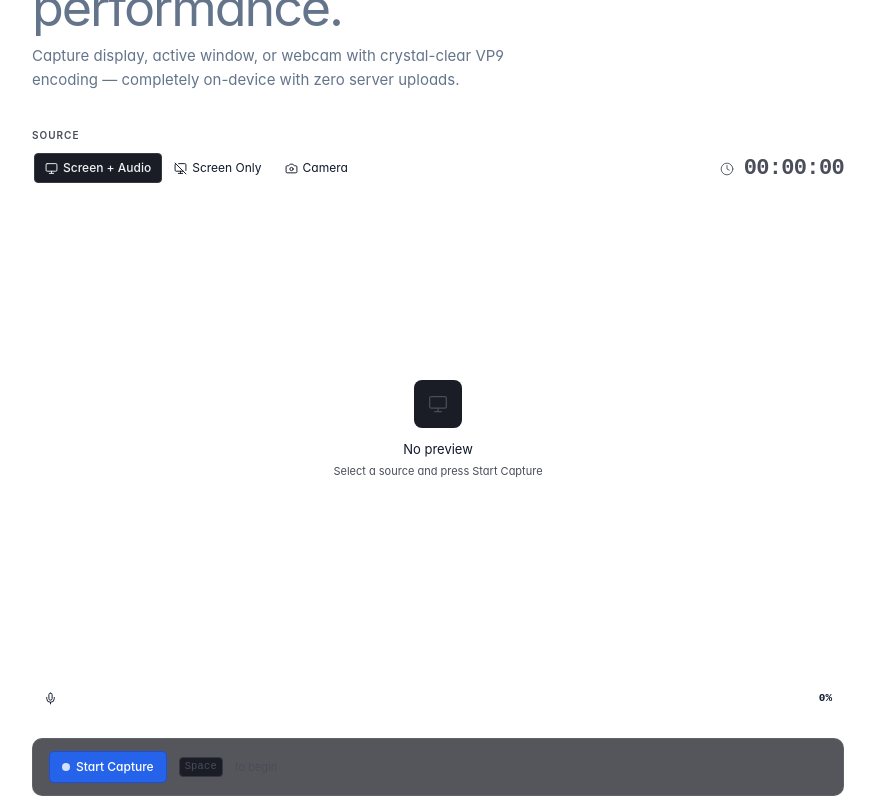
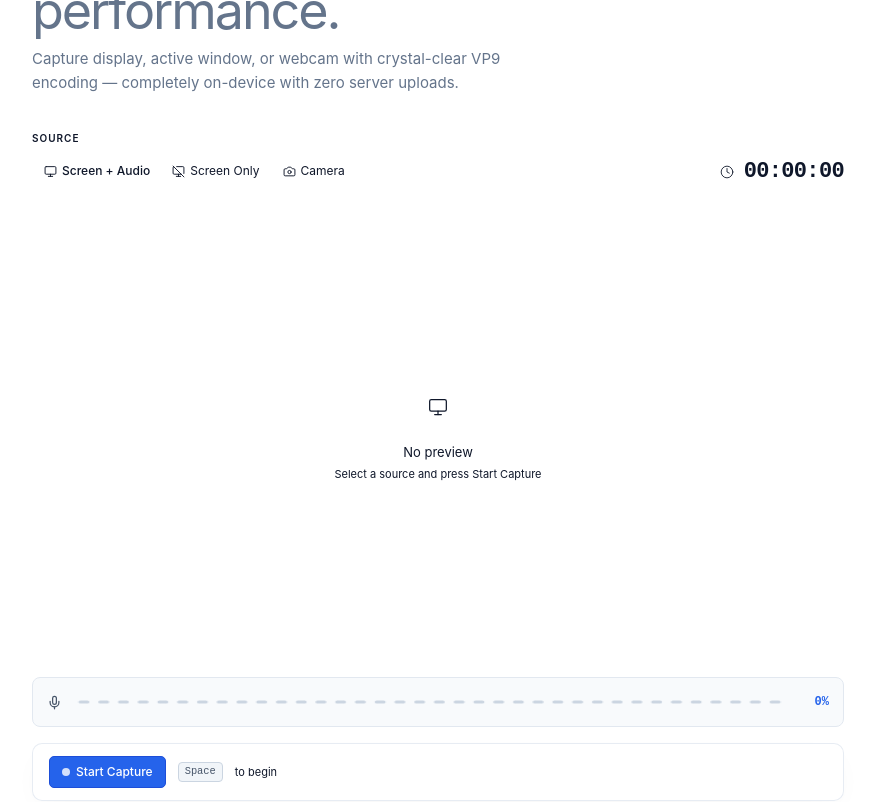
Before and after one commit to bhavyasachula/QuickTap, a React (Vite) app: page / in a window 1280 px wide. Shown: the part 1180-1982 px from the top of the page, without its empty margins (202-1077 px from the left). Built offline with nearby package versions, Linux system fonts and the light colour scheme.

Commit message:
feat: initialize UI components for screen recording interface including preview, telemetry, mode selection, and playback controls

```diff
--- a/src/components/AudioVisualizer.jsx
+++ b/src/components/AudioVisualizer.jsx
@@ -1,11 +1,7 @@
-/**
- * AudioVisualizer — minimal 32-bar canvas meter.
- * Tight, dense, no glow. Colors: blue peaks, gray flat, white clip.
- */
 import { useEffect, useRef, useState } from 'react';
 import { Mic, MicOff } from 'lucide-react';
 
-const BAR_COUNT = 32;
+const BAR_COUNT = 36;
 
 export default function AudioVisualizer({ analyserRef, isRecording, isMuted }) {
   const canvasRef = useRef(null);
@@ -32,10 +28,10 @@ export default function AudioVisualizer({ analyserRef, isRecording, isMuted }) {
       if (!active) {
         // Flat idle bars
         for (let i = 0; i < BAR_COUNT; i++) {
-          ctx.fillStyle = 'rgba(255,255,255,0.05)';
+          ctx.fillStyle = '#cbd5e1';
           const x = i * slot + gapW / 2;
           ctx.beginPath();
-          ctx.roundRect(x, H / 2 - 1.5, barW, 3, 1);
+          ctx.roundRect(x, H / 2 - 1.5, barW, 3, 1.5);
           ctx.fill();
         }
         setLevel(0);
@@ -58,15 +54,14 @@ export default function AudioVisualizer({ analyserRef, isRecording, isMuted }) {
         const x    = i * slot + gapW / 2;
         const y    = (H - barH) / 2;
 
-        // Color by level: blue → gray → white
         let color;
-        if (pct < 0.5)       color = `rgba(37,99,235,${0.4 + pct * 0.9})`;
-        else if (pct < 0.85) color = `rgba(148,163,184,${0.6 + pct * 0.4})`;
-        else                 color = `rgba(241,245,249,${0.85 + pct * 0.15})`;
+        if (pct < 0.5)       color = `rgba(37, 99, 235, ${0.6 + pct * 0.8})`; // Indigo/Blue
+        else if (pct < 0.85) color = `rgba(147, 51, 234, ${0.7 + pct * 0.3})`; // Purple
+        else                 color = `rgba(225, 29, 72, ${0.85 + pct * 0.15})`; // Rose/Red
 
         ctx.fillStyle = color;
         ctx.beginPath();
-        ctx.roundRect(x, y, barW, barH, 1.5);
+        ctx.roundRect(x, y, barW, barH, 2);
         ctx.fill();
       }
 
@@ -80,19 +75,20 @@ export default function AudioVisualizer({ analyserRef, isRecording, isMuted }) {
   return (
     <div
       style={{
-        display: 'flex', alignItems: 'center', gap: '10px',
-        background: 'var(--color-surface-raised)',
-        border: '1px solid var(--color-border-subtle)',
-        borderRadius: '6px',
-        padding: '8px 12px',
+        display: 'flex', alignItems: 'center', gap: '12px',
+        background: '#f8fafc',
+        border: '1px solid #e2e8f0',
+        borderRadius: '8px',
+        padding: '8px 14px',
       }}
     >
       {/* Icon */}
       <div style={{ flexShrink: 0 }}>
-        {isMuted
-          ? <MicOff size={13} strokeWidth={1.75} style={{ color: '#f87171' }} />
-          : <Mic size={13} strokeWidth={1.75} style={{ color: 'var(--color-text-secondary)' }} />
-        }
+        {isMuted ? (
+          <MicOff size={15} strokeWidth={2} style={{ color: '#ef4444' }} />
+        ) : (
+          <Mic size={15} strokeWidth={2} style={{ color: '#475569' }} />
+        )}
       </div>
 
       {/* Bars */}
@@ -103,7 +99,7 @@ export default function AudioVisualizer({ analyserRef, isRecording, isMuted }) {
             style={{
               position: 'absolute', inset: 0,
               display: 'flex', alignItems: 'center',
-              fontSize: '11px', color: 'var(--color-text-tertiary)',
+              fontSize: '12px', color: '#94a3b8', fontWeight: 500,
             }}
           >
             Microphone muted
@@ -116,10 +112,10 @@ export default function AudioVisualizer({ analyserRef, isRecording, isMuted }) {
         <div
           style={{
             fontFamily: 'var(--font-mono)',
-            fontSize: '11px',
-            fontWeight: 600,
-            color: level > 75 ? '#f87171' : level > 45 ? '#fbbf24' : 'var(--color-text-secondary)',
-            minWidth: '28px',
+            fontSize: '12px',
+            fontWeight: 700,
+            color: level > 75 ? '#dc2626' : level > 45 ? '#d97706' : '#2563eb',
+            minWidth: '32px',
           }}
         >
           {level}%
--- a/src/index.css
+++ b/src/index.css
@@ -1,110 +1,84 @@
 @import "tailwindcss";
 @import url('https://fonts.googleapis.com/css2?family=Inter:ital,opsz,wght@0,14..32,300;0,14..32,400;0,14..32,500;0,14..32,600;0,14..32,700;1,14..32,400&display=swap');
 
-/* ── Design tokens ──────────────────────────────────────── */
+/* ── Antigravity Light Theme Tokens ───────────────────── */
 @theme {
   --font-sans: 'Inter', system-ui, sans-serif;
   --font-mono: ui-monospace, 'JetBrains Mono', monospace;
 
-  /* Surface scale */
-  --color-surface-base:   #0d0f14;
-  --color-surface-raised: #13151c;
-  --color-surface-float:  #1a1d26;
+  /* Clean Light Surfaces */
+  --color-surface-base:   #ffffff;
+  --color-surface-raised: #f8fafc;
+  --color-surface-float:  #f1f5f9;
 
   /* Borders */
-  --color-border-default: #252830;
-  --color-border-subtle:  #1e2028;
-  --color-border-strong:  #363944;
+  --color-border-default: #e2e8f0;
+  --color-border-subtle:  #f1f5f9;
+  --color-border-strong:  #cbd5e1;
 
   /* Text */
-  --color-text-primary:   #f0f1f5;
-  --color-text-secondary: #7c7f8e;
-  --color-text-tertiary:  #4a4d5a;
+  --color-text-primary:   #0f172a;
+  --color-text-secondary: #475569;
+  --color-text-tertiary:  #94a3b8;
 
-  /* Accent — used surgically in 1-2 places */
-  --color-accent: #2563eb;
-  --color-accent-dim: #1d4ed8;
+  /* Accent */
+  --color-accent: #0f172a;
+  --color-accent-blue: #2563eb;
 
-  /* State colors */
+  /* Recording states */
   --color-rec:    #ef4444;
-  --color-rec-bg: rgba(239,68,68,0.08);
   --color-pause:  #f59e0b;
 }
 
 /* ── Base reset ─────────────────────────────────────────── */
 *, *::before, *::after { box-sizing: border-box; }
 
-html { height: 100%; }
-
-body {
+html, body {
+  height: 100%;
+  margin: 0;
+  background-color: #ffffff;
+  color: var(--color-text-primary);
   font-family: var(--font-sans);
-  background-color: var(--color-surface-base);
-  color: var(--color-text-primary);
-  margin: 0;
-  height: 100%;
   -webkit-font-smoothing: antialiased;
   -moz-osx-font-smoothing: grayscale;
-  font-feature-settings: 'cv02', 'cv03', 'cv04', 'cv11';
 }
 
 /* ── Scrollbar ───────────────────────────────────────────── */
-::-webkit-scrollbar { width: 4px; height: 4px; }
+::-webkit-scrollbar { width: 5px; height: 5px; }
 ::-webkit-scrollbar-track { background: transparent; }
-::-webkit-scrollbar-thumb { background: var(--color-border-strong); border-radius: 2px; }
+::-webkit-scrollbar-thumb { background: #cbd5e1; border-radius: 3px; }
 
-/* ── Rec pulse — the ONE signature animation ────────────── */
+/* ── Rec pulse animation ────────────────────────────────── */
 @keyframes rec-pulse {
   0%, 100% { opacity: 1; }
   50%       { opacity: 0.35; }
 }
 .rec-dot { animation: rec-pulse 1.4s ease-in-out infinite; }
 
-/* ── Fade-slide in ──────────────────────────────────────── */
+/* ── Fade-up ────────────────────────────────────────────── */
 @keyframes fade-up {
   from { opacity: 0; transform: translateY(6px); }
   to   { opacity: 1; transform: translateY(0); }
 }
 .fade-up { animation: fade-up 0.3s ease forwards; }
 
-/* ── Glassmorphism panel — ONE element only ─────────────── */
+/* ── Frosted panel ──────────────────────────────────────── */
 .glass-panel {
-  background: rgba(19, 21, 28, 0.72);
+  background: rgba(255, 255, 255, 0.85);
   backdrop-filter: blur(16px) saturate(160%);
   -webkit-backdrop-filter: blur(16px) saturate(160%);
-  border: 1px solid rgba(255,255,255,0.07);
-}
-
-/* ── Focus ring ─────────────────────────────────────────── */
-:focus-visible {
-  outline: 2px solid var(--color-accent);
-  outline-offset: 2px;
-  border-radius: 4px;
+  border: 1px solid rgba(226, 232, 240, 0.8);
+  box-shadow: 0 10px 30px -10px rgba(0, 0, 0, 0.05);
 }
 
 /* ── Kbd ────────────────────────────────────────────────── */
 kbd {
   font-family: var(--font-mono);
   font-size: 0.65rem;
-  padding: 1px 5px;
-  background: var(--color-surface-float);
-  border: 1px solid var(--color-border-strong);
+  padding: 1.5px 6px;
+  background: #f1f5f9;
+  border: 1px solid #cbd5e1;
   border-radius: 4px;
-  color: var(--color-text-tertiary);
-  letter-spacing: 0.02em;
+  color: #475569;
+  font-weight: 500;
 }
-
-/* ── Progress bar for post-recording ───────────────────── */
-.seek-bar { cursor: pointer; }
-.seek-bar::-webkit-slider-thumb {
-  -webkit-appearance: none;
-  width: 12px; height: 12px;
-  border-radius: 50%;
-  background: var(--color-text-primary);
-  cursor: pointer;
-  margin-top: -4px;
-}
-.seek-bar::-webkit-slider-runnable-track {
-  height: 4px;
-  background: var(--color-border-strong);
-  border-radius: 2px;
-}
```
